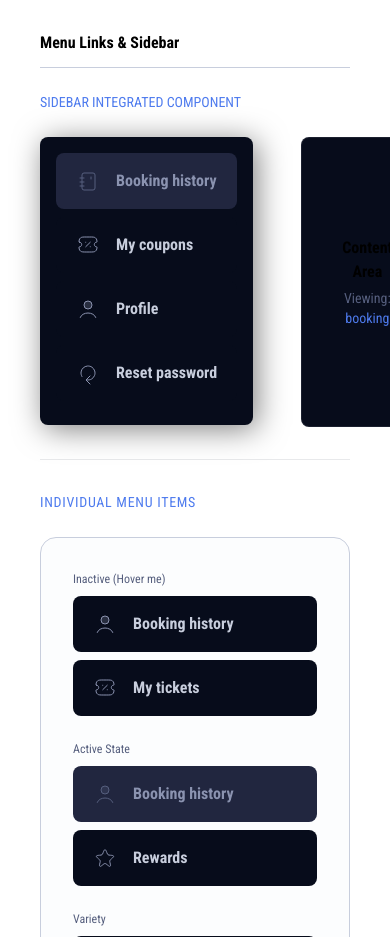
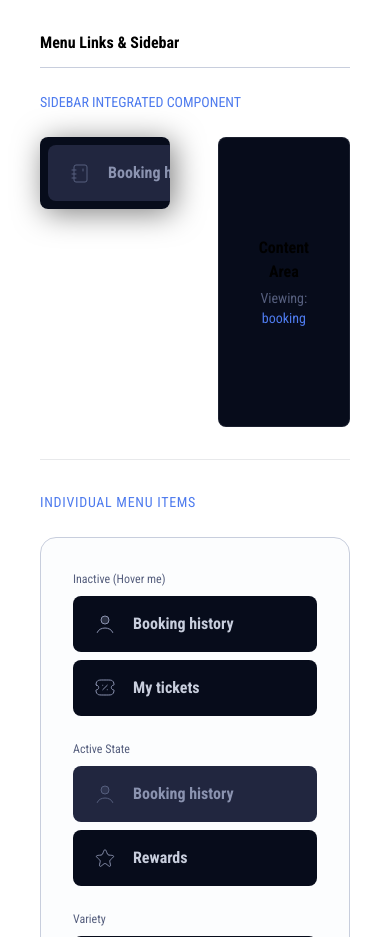
Before and after one commit to fsd10-finalproject2/minor-cineplex-app, a Vue app: page /design-system in a window 390 px wide. Shown: the part 1520-2457 px from the top of the page. Built offline with nearby package versions, Linux system fonts and the light colour scheme.

Commit message:
feat: implement reusable SidebarMenu and MenuLink UI components

```diff
--- a/src/components/ui/MenuLink.vue
+++ b/src/components/ui/MenuLink.vue
@@ -5,6 +5,7 @@ const props = defineProps<{
   label: string
   active?: boolean
   icon?: Component
+  to?: string | object
 }>()
 
 const activeClass = computed(() =>
@@ -15,8 +16,10 @@ const activeClass = computed(() =>
 </script>
 
 <template>
-  <div
-    class="flex items-center gap-4 px-5 py-4 rounded-lg transition-all duration-200 cursor-pointer group select-none"
+  <component
+    :is="to ? 'router-link' : 'div'"
+    v-bind="to ? { to } : {}"
+    class="flex items-center gap-4 px-5 py-4 rounded-lg transition-all duration-200 cursor-pointer group select-none no-underline"
     :class="activeClass"
   >
     <!-- Icon Container -->
@@ -33,7 +36,7 @@ const activeClass = computed(() =>
     <span class="style-body-1-medium whitespace-nowrap">
       {{ label }}
     </span>
-  </div>
+  </component>
 </template>
 
 <style scoped>
--- a/src/components/ui/SidebarMenu.vue
+++ b/src/components/ui/SidebarMenu.vue
@@ -21,13 +21,15 @@ defineEmits<{
 
 <template>
   <aside
-    class="sidebar-container w-[285px] h-fit flex flex-col gap-2 rounded-lg"
+    class="sidebar-container w-full md:w-[285px] h-fit flex flex-row md:flex-col gap-2 rounded-lg overflow-x-auto md:overflow-visible no-scrollbar"
   >
     <MenuLink
       v-for="item in items"
       :key="item.id"
+      class="shrink-0"
       :label="item.label"
       :icon="item.icon"
+      :to="item.to"
       :active="activeId === item.id"
       @click="$emit('select', item.id)"
     />
@@ -37,8 +39,25 @@ defineEmits<{
 <style scoped>
 .sidebar-container {
   background-color: #070C1B;
-  padding: 16px 16px 24px 16px;
+  padding: 16px;
   /* Figma shadow: X:4, Y:4, Blur:30, Spread:0, 50% Black */
   box-shadow: 4px 4px 30px rgba(0, 0, 0, 0.5);
 }
+
+@media (max-width: 768px) {
+  .sidebar-container {
+    padding: 8px; /* Match the tighter mobile screenshot */
+  }
+}
+
+/* Hide scrollbar for Chrome, Safari and Opera */
+.no-scrollbar::-webkit-scrollbar {
+  display: none;
+}
+
+/* Hide scrollbar for IE, Edge and Firefox */
+.no-scrollbar {
+  -ms-overflow-style: none;  /* IE and Edge */
+  scrollbar-width: none;  /* Firefox */
+}
 </style>
```
